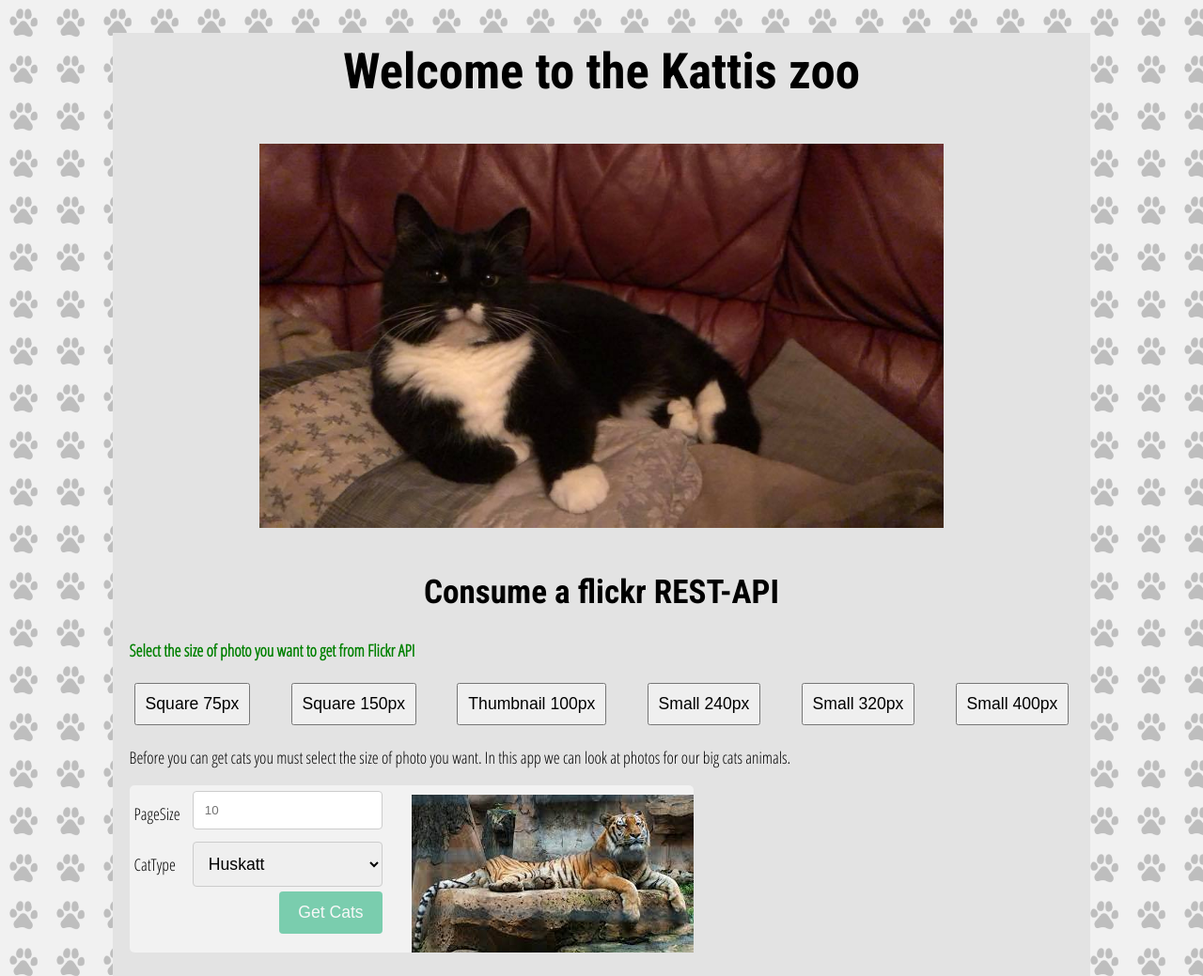
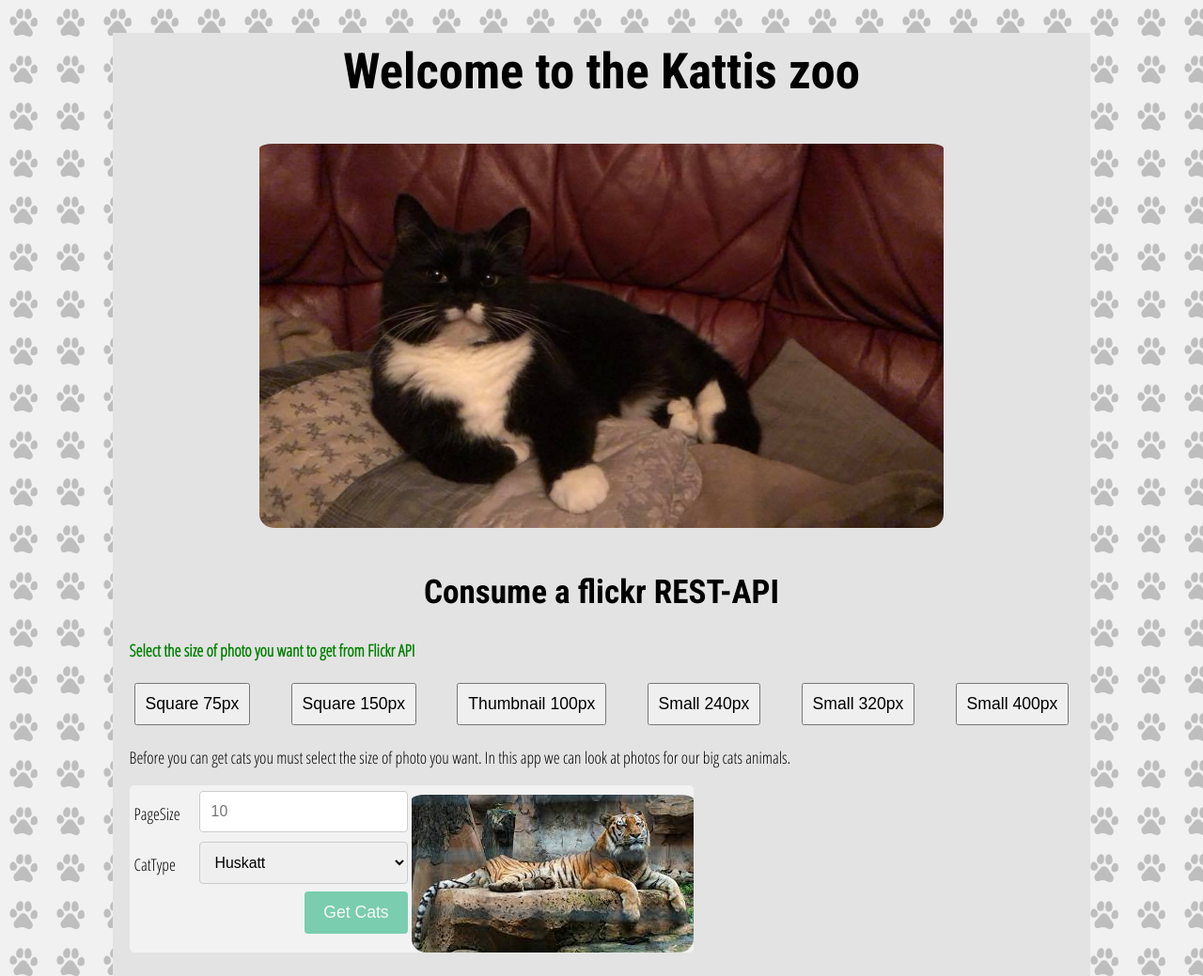
Before and after one commit to tonytojo/Front-End-Utb-proj-flickrAPI, a plain HTML site: page index.html in a window 1280 px wide. Shown: the top 1039 px of the page at 94% size. Drawn offline with nearby package versions, Linux system fonts and the light colour scheme.

Commit message:
some fix

```diff
--- a/style.css
+++ b/style.css
@@ -6,10 +6,6 @@ body {
   background-color: #eee;
   font-family: "Open Sans Condensed", sans-serif;
   font-size: 1.1em;
-}
-
-select {
-  font-size: 1em;
 }
 
 .center {
@@ -30,8 +26,7 @@ h1 {
   padding-top: 10px;
 }
 
-h1,
-h2 {
+h1,h2 {
   font-family: "Roboto Condensed", sans-serif;
   text-align: center;
 }
@@ -46,7 +41,6 @@ main {
 
 .container {
   display: flex;
-  justify-content: center;
   justify-content: space-between;
 }
 
@@ -73,7 +67,7 @@ li {
   justify-content: flex-end;
   align-items: center;
   background-color: lightgray;
-  border-radius: 10px;
+  border-radius: 15px;
   text-align: center;
   overflow: auto;
 }
@@ -103,6 +97,7 @@ textarea {
   border-radius: 4px;
   box-sizing: border-box;
   resize: vertical;
+  font-size: 0.9em;
 }
 
 /* Style the label to display next to the inputs */
@@ -159,10 +154,6 @@ label {
   clear: both;
 }
 
-img {
-  padding-top: 10px;
-}
-
 footer{
    padding-bottom: 10px;
    background-color: #eee;
@@ -175,9 +166,15 @@ footer p{
    background-color: lightgray;
    padding-bottom: 20px;
 }
+img {
+  padding-top: 10px;
+  border-radius: 15px;
+}
 
-/* Responsive layout - when the screen is less than 600px wide, make the two columns stack on top of each other instead of next to each other */
-@media screen and (max-width: 650px) {
+/* Responsive layout - when the screen is less than 650px wide,
+   make the two columns stack on top of each other instead of next to each other */
+@media screen and (max-width: 650px)
+{
   .col-25,
   .col-75,
   input[type="submit"] {
```
Also changed, not shown: index.js (+18 -7 lines).
